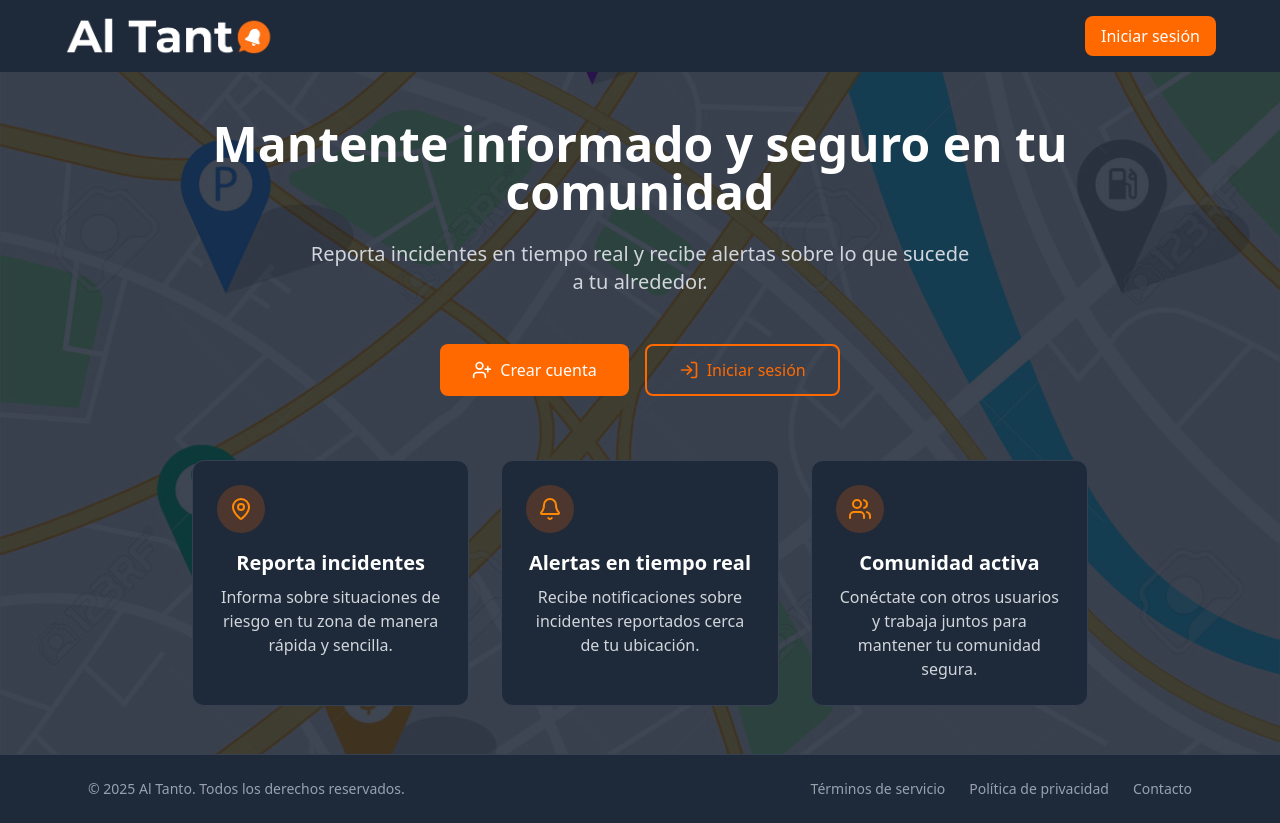
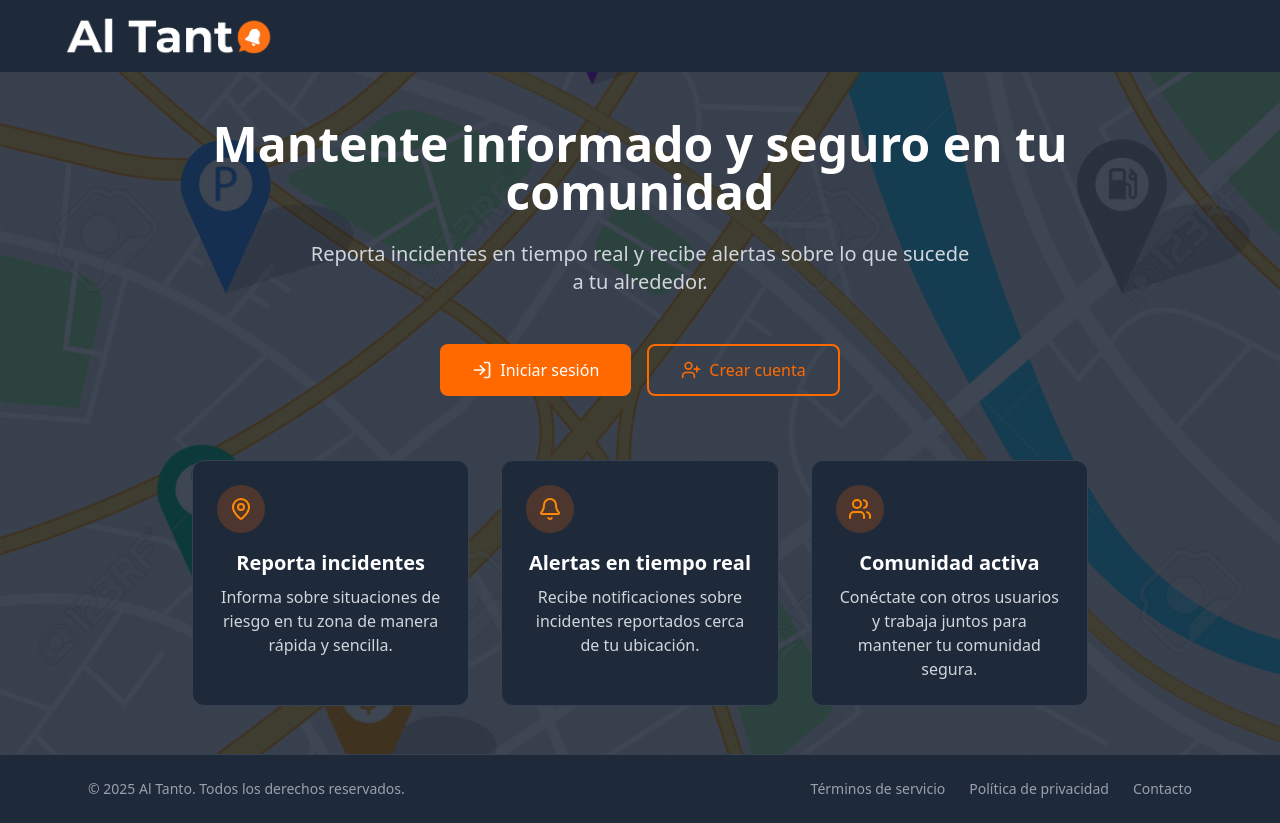
Before and after one commit to FedericoRocha/AlTantoWeb, a React (Vite) app: page / in a window 1280 px wide. Built offline with nearby package versions, Linux system fonts and the light colour scheme.

Commit message:
Correccion de botones en pantalla incio

```diff
--- a/src/pages/Home/index.tsx
+++ b/src/pages/Home/index.tsx
@@ -16,12 +16,6 @@ const Home = () => {
               className="h-10"
             />
           </div>
-          <button
-            onClick={() => navigate('/login')}
-            className="bg-orange-500 hover:bg-orange-600 text-white px-4 py-2 rounded-lg font-medium transition-colors"
-          >
-            Iniciar sesión
-          </button>
         </div>
       </header>
 
@@ -43,18 +37,18 @@ const Home = () => {
 
           <div className="flex flex-col sm:flex-row gap-4 justify-center mb-16">
             <button
+              onClick={() => navigate('/login')}
+              className="bg-orange-500 hover:bg-orange-600 text-white font-medium py-3 px-8 rounded-lg flex items-center justify-center gap-2 transition-colors"
+            >
+              <LogIn className="h-5 w-5" />
+              Iniciar sesión
+            </button>
+            <button
               onClick={() => navigate('/register')}
-              className="bg-orange-500 hover:bg-orange-600 text-white font-medium py-3 px-8 rounded-lg flex items-center justify-center gap-2 transition-colors"
+              className="bg-transparent hover:bg-orange-500/10 border-2 border-orange-500 text-orange-500 font-medium py-3 px-8 rounded-lg flex items-center justify-center gap-2 transition-colors"
             >
               <UserPlus className="h-5 w-5" />
               Crear cuenta
-            </button>
-            <button
-              onClick={() => navigate('/login')}
-              className="border-2 border-orange-500 text-orange-500 hover:bg-orange-500/10 font-medium py-3 px-8 rounded-lg flex items-center justify-center gap-2 transition-colors"
-            >
-              <LogIn className="h-5 w-5" />
-              Iniciar sesión
             </button>
           </div>
 
```
